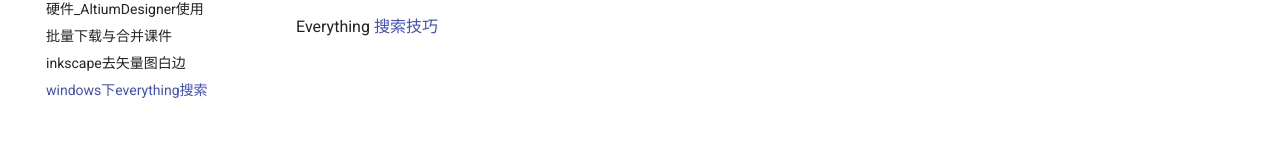
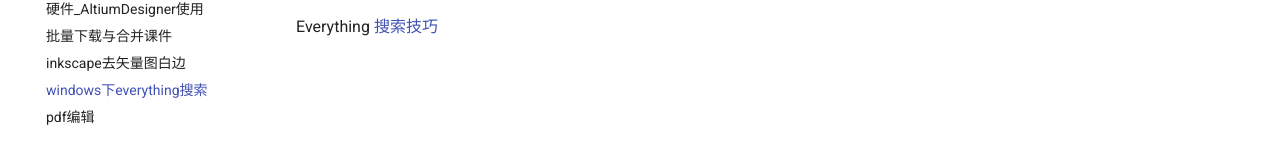
Before and after one commit to ymma98/technotes, an MkDocs documentation site: the page built from docs/杂谈/windows_everything的使用.md, in a window 1280 px wide. Shown: the part 258-422 px from the top of the page. Built offline with MkDocs 1.6.1 and Material for MkDocs 9.7.7, drawn with Linux system fonts in a browser that asks for light colours.

Commit message:
Update mkdocs.yml

```diff
--- a/mkdocs.yml
+++ b/mkdocs.yml
@@ -9,6 +9,7 @@ nav:
       - 批量下载与合并课件: 杂谈/批量下载与合并课件.md
       - inkscape去矢量图白边: 杂谈/inkscape去矢量图白边.md
       - windows下everything搜索: 杂谈/windows_everything的使用.md
+      - pdf编辑: 杂谈/pdf编辑.md
   - Linux:
       - bash速查: Linux/bash速查.md
       - vim速查: Linux/vim速查.md
```
